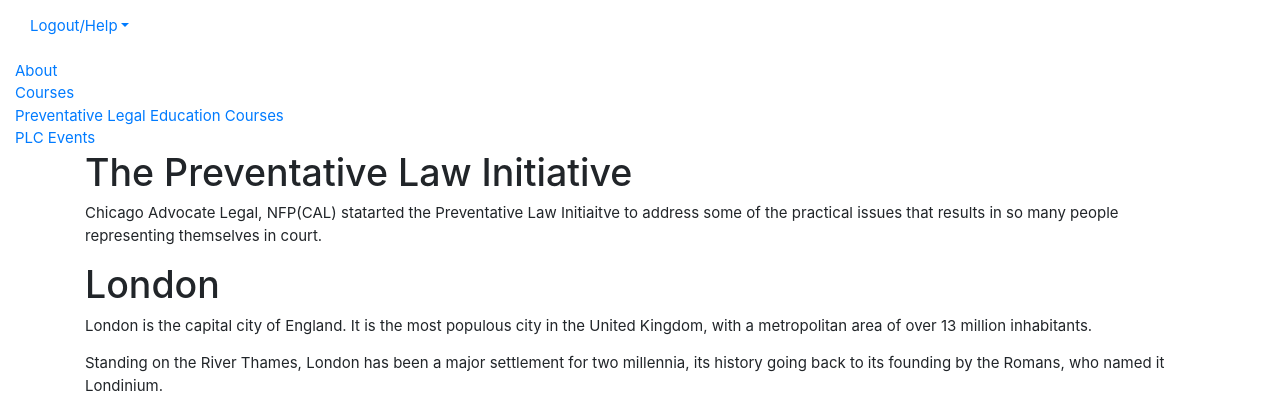
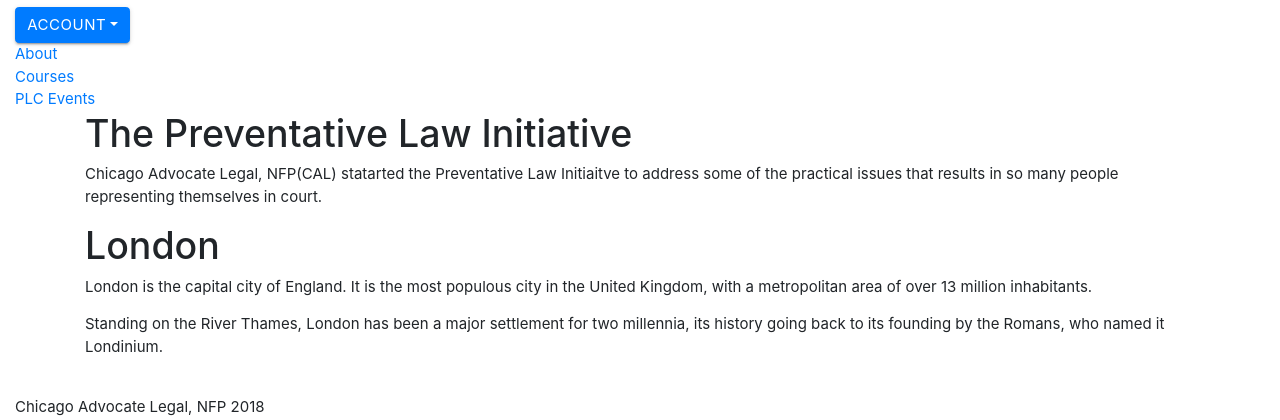
Before and after one commit to CNWNMURRAY/PLI-COMP490, a Django app: page /PLCert/about/ in a window 1280 px wide. Shown: the part 32-452 px from the top of the page. Run offline with Django 3.2, Linux system fonts and the light colour scheme; some libraries are stand-ins or nearby versions.

Commit message:
updates to page layout

```diff
--- a/PLI/PLCert/models.py
+++ b/PLI/PLCert/models.py
@@ -67,8 +67,8 @@
     file = models.FileField(upload_to='files')
 
 class Image(ItemBase):
-       file = models.FileField(upload_to='images')
+    file = models.FileField(upload_to='images')
 
 class Video(ItemBase):
     url = models.URLField()
-    file = models.FileField(upload_to='images', default='None')
+    file = models.FileField(upload_to='video', default='None')
--- a/PLI/PLCert/templates/PLCert/layout.html
+++ b/PLI/PLCert/templates/PLCert/layout.html
@@ -39,21 +39,20 @@
         <h3> Preventative Law Initiative Certification E-Learning Module</h3>
     </header>
     <div class="container-fluid-align-right">
-        <ul class="nav-item dropdown", id="login">
-            <a class="nav-link dropdown-toggle" data-toggle="dropdown" href="#">Logout/Help</a>
+        <div class="dropdown">
+            <button type="button" class="btn btn-primary dropdown-toggle" data-toggle="dropdown">Account</button>
                 <div class="dropdown-menu">
-                    <a class="dropdown-item"  href="LogoutReg">Logout</a>
+                    <a class="dropdown-item" href="/PLCert/LogoutReg">Logout</a>
                     <a class="dropdown-item" href="/admin">Admin Login</a>
-                    <a class="dropdown-item"  href="Help">Help</a>
+                    <a class="dropdown-item" href="/PLCert/Help">Help</a>
                 </div>
         </ul>
     </div>
 
     <div class="navbar-nav">
-          <li><a href="about">About</a></li>
-          <li><a href="courses">Courses</a></li>
-          <li><a href="PLCerts">Preventative Legal Education Courses</a></li>
-          <li><a href="Events">PLC Events</a></li>
+          <li><a href="/PLCert/about">About</a></li>
+          <li><a href="/PLCert/courses">Courses</a></li>
+          <li><a href="/PLCert/Events">PLC Events</a></li>
     </div>
     <!-- anything in the block content will show up only on the index page-->
         {% block content %}
```
Also changed, not shown: PLI/PLCert/migrations/0010_auto_20180219_1158.py (added).
